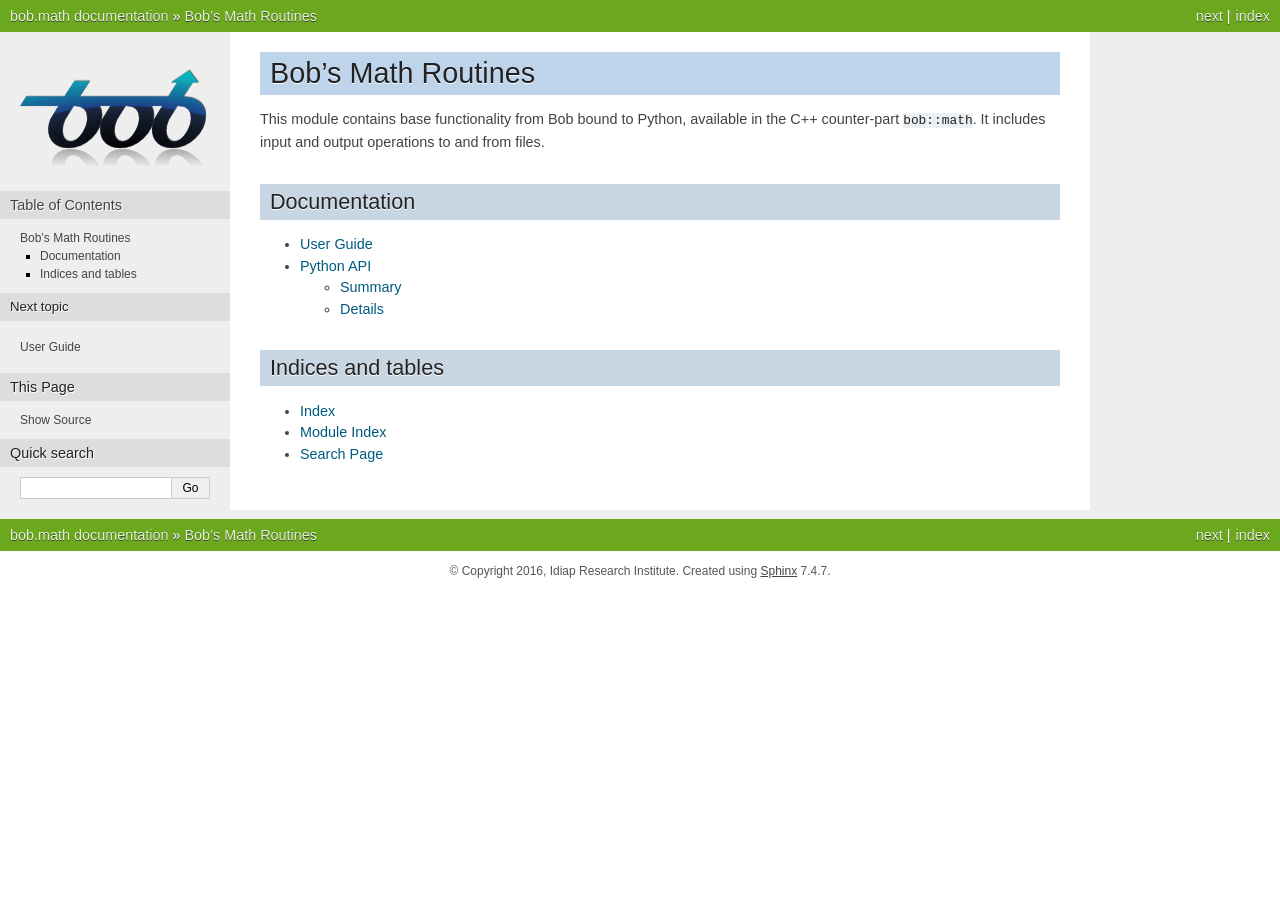
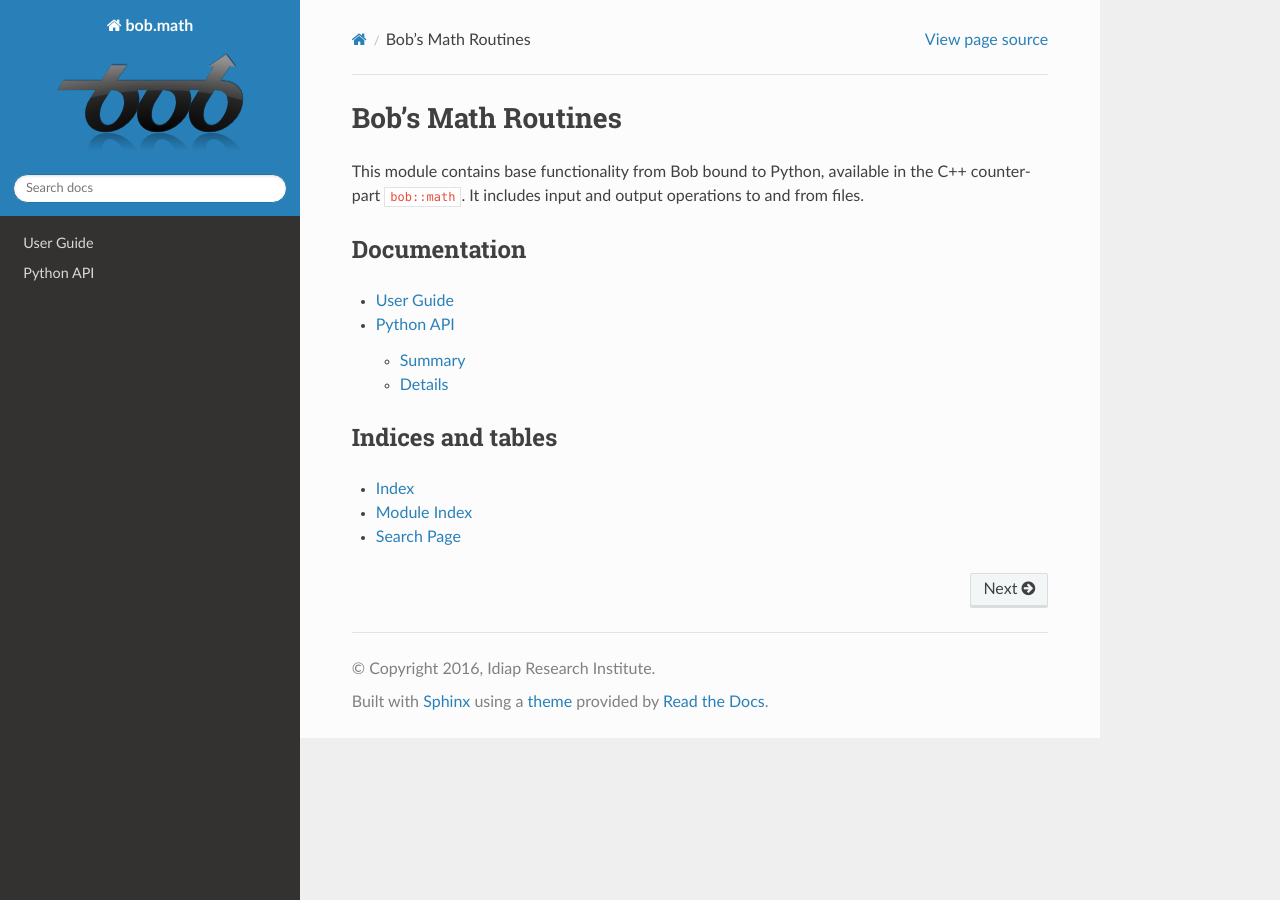
Before and after one commit to bioidiap/bob.math, a Sphinx documentation site: the page built from doc/index.rst, in a window 1280 px wide. Built offline with Sphinx 7.4.7 and the Read the Docs theme 2.0.0, drawn with Linux system fonts in a browser that asks for light colours; formulas are drawn with MathJax 3; the version number could not be read and is left out; part of the change alters nothing that is shown.

Commit message:
[doc] Standardise

```diff
--- a/doc/conf.py
+++ b/doc/conf.py
@@ -1,49 +1,46 @@
 #!/usr/bin/env python
 # vim: set fileencoding=utf-8 :
-# Andre Anjos <andre.anjos@idiap.ch>
-# Tue 15 Oct 16:37:18 2013 CEST
-#
-# Copyright (C) 2011-2014 Idiap Research Institute, Martigny, Switzerland
 
 import os
 import sys
 import glob
 import pkg_resources
 
-# If extensions (or modules to document with autodoc) are in another directory,
-# add these directories to sys.path here. If the directory is relative to the
-# documentation root, use os.path.abspath to make it absolute, like shown here.
-#sys.path.insert(0, os.path.abspath('.'))
 
 # -- General configuration -----------------------------------------------------
 
 # If your documentation needs a minimal Sphinx version, state it here.
-#needs_sphinx = '1.0'
+needs_sphinx = '1.3'
 
 # Add any Sphinx extension module names here, as strings. They can be extensions
 # coming with Sphinx (named 'sphinx.ext.*') or your custom ones.
 extensions = [
-  'sphinx.ext.todo',
-  'sphinx.ext.coverage',
-  'sphinx.ext.ifconfig',
-  'sphinx.ext.autodoc',
-  'sphinx.ext.autosummary',
-  'sphinx.ext.doctest',
-  'sphinx.ext.intersphinx',
-  ]
+    'sphinx.ext.todo',
+    'sphinx.ext.coverage',
+    'sphinx.ext.ifconfig',
+    'sphinx.ext.autodoc',
+    'sphinx.ext.autosummary',
+    'sphinx.ext.doctest',
+    'sphinx.ext.graphviz',
+    'sphinx.ext.intersphinx',
+    'sphinx.ext.napoleon',
+    'sphinx.ext.viewcode',
+    ]
 
-# The viewcode extension appeared only on Sphinx >= 1.0.0
 import sphinx
-if sphinx.__version__ >= "1.0":
-  extensions.append('sphinx.ext.viewcode')
-
-if sphinx.__version__ >= "1.4":
-  extensions.append('sphinx.ext.imgmath')
+if sphinx.__version__ >= "1.4.1":
+    extensions.append('sphinx.ext.imgmath')
 else:
-  extensions.append('sphinx.ext.pngmath')
+    extensions.append('sphinx.ext.pngmath')
 
 # Always includes todos
 todo_include_todos = True
+
+# Generates auto-summary automatically
+autosummary_generate = True
+
+# Create numbers on figures with captions
+numfig = True
 
 # If we are on OSX, the 'dvipng' path maybe different
 dvipng_osx = '/opt/local/libexec/texlive/binaries/dvipng'
@@ -67,7 +64,7 @@ import time
 copyright = u'%s, Idiap Research Institute' % time.strftime('%Y')
 
 # Grab the setup entry
-distribution = pkg_resources.require('bob.math')[0]
+distribution = pkg_resources.require(project)[0]
 
 # The version info for the project you're documenting, acts as replacement for
 # |version| and |release|, also used in various other places throughout the
@@ -112,13 +109,18 @@ pygments_style = 'sphinx'
 # A list of ignored prefixes for module index sorting.
 #modindex_common_prefix = []
 
+# Some variables which are useful for generated material
+project_variable = project.replace('.', '_')
+short_description = u'Mathematical functions of Bob'
+owner = [u'Idiap Research Institute']
+
 
 # -- Options for HTML output ---------------------------------------------------
 
 # The theme to use for HTML and HTML Help pages.  See the documentation for
 # a list of builtin themes.
-if sphinx.__version__ >= "1.0":
-  html_theme = 'nature'
+import sphinx_rtd_theme
+html_theme = 'sphinx_rtd_theme'
 
 # Theme options are theme-specific and customize the look and feel of a theme
 # further.  For a list of options available for each theme, see the
@@ -126,14 +128,14 @@ if sphinx.__version__ >= "1.0":
 #html_theme_options = {}
 
 # Add any paths that contain custom themes here, relative to this directory.
-#html_theme_path = []
+html_theme_path = [sphinx_rtd_theme.get_html_theme_path()]
 
 # The name for this set of Sphinx documents.  If None, it defaults to
 # "<project> v<release> documentation".
 #html_title = None
 
 # A shorter title for the navigation bar.  Default is the same as html_title.
-#html_short_title = 'bob_math'
+#html_short_title = project_variable
 
 # The name of an image file (relative to this directory) to place at the top
 # of the sidebar.
@@ -147,7 +149,7 @@ html_favicon = 'img/favicon.ico'
 # Add any paths that contain custom static files (such as style sheets) here,
 # relative to this directory. They are copied after the builtin static files,
 # so a file named "default.css" will overwrite the builtin "default.css".
-# html_static_path = ['_static']
+#html_static_path = ['_static']
 
 # If not '', a 'Last updated on:' timestamp is inserted at every page bottom,
 # using the given strftime format.
@@ -191,78 +193,42 @@ html_favicon = 'img/favicon.ico'
 #html_file_suffix = None
 
 # Output file base name for HTML help builder.
-htmlhelp_basename = 'bob_math_doc'
+htmlhelp_basename = project_variable + u'_doc'
 
-
-# -- Options for LaTeX output --------------------------------------------------
-
-# The paper size ('letter' or 'a4').
-latex_paper_size = 'a4'
-
-# The font size ('10pt', '11pt' or '12pt').
-latex_font_size = '10pt'
-
-# Grouping the document tree into LaTeX files. List of tuples
-# (source start file, target name, title, author, documentclass [howto/manual]).
-latex_documents = [
-  ('index', 'bob_math.tex', u'Bob Mathematical Routines',
-   u'Biometrics Group, Idiap Research Institute', 'manual'),
-]
-
-# The name of an image file (relative to this directory) to place at the top of
-# the title page.
-latex_logo = ''
-
-# For "manual" documents, if this is true, then toplevel headings are parts,
-# not chapters.
-#latex_use_parts = False
-
-# If true, show page references after internal links.
-#latex_show_pagerefs = False
-
-# If true, show URL addresses after external links.
-#latex_show_urls = False
-
-# Additional stuff for the LaTeX preamble.
-#latex_preamble = ''
-
-# Documents to append as an appendix to all manuals.
-#latex_appendices = []
-
-# If false, no module index is generated.
-#latex_domain_indices = True
-
-# Included after all input documents
-rst_epilog = """
-.. |project| replace:: Bob
-.. |url| replace:: https://www.idiap.ch/software/bob/
-.. |version| replace:: %s
-.. |current-year| date:: %%Y
-""" % (version,)
-
-# -- Options for manual page output --------------------------------------------
-
-# One entry per manual page. List of tuples
-# (source start file, name, description, authors, manual section).
-man_pages = [
-    ('index', 'bob_math', u'Bob Mathematical Routines Documentation', [u'Idiap Research Institute'], 1)
-]
+# -- Post configuration --------------------------------------------------------
 
 # Default processing flags for sphinx
-autoclass_content = 'both'
+autoclass_content = 'class'
 autodoc_member_order = 'bysource'
 autodoc_default_flags = [
   'members',
   'undoc-members',
-  'private-members',
   'inherited-members',
   'show-inheritance',
   ]
+
 
 # For inter-documentation mapping:
 from bob.extension.utils import link_documentation
 intersphinx_mapping = link_documentation()
 
 
+# We want to remove all private (i.e. _. or __.__) members
+# that are not in the list of accepted functions
+accepted_private_functions = ['__array__']
+
+def member_function_test(app, what, name, obj, skip, options):
+  # test if we have a private function
+  if len(name) > 1 and name[0] == '_':
+    # test if this private function should be allowed
+    if name not in accepted_private_functions:
+      # omit privat functions that are not in the list of accepted private functions
+      return skip
+    else:
+      # test if the method is documented
+      if not hasattr(obj, '__doc__') or not obj.__doc__:
+        return skip
+  return False
+
 def setup(app):
-  pass
+  app.connect('autodoc-skip-member', member_function_test)
```
Also changed, not shown: doc/img/logo.png.
